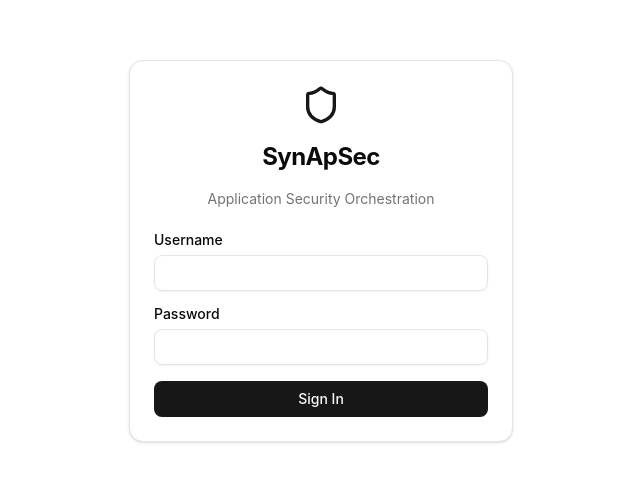
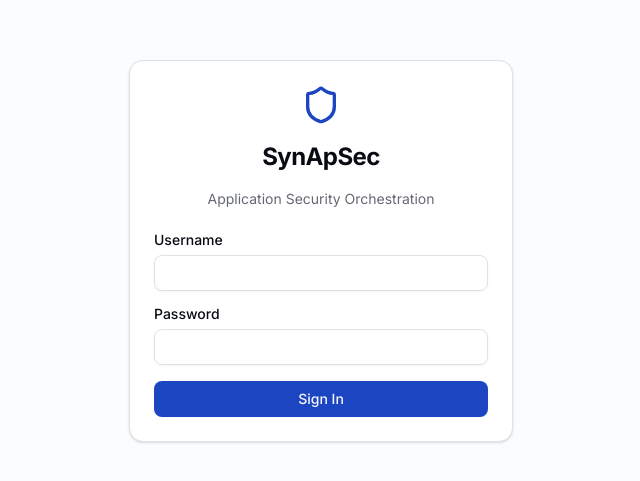
Before and after one commit to h0pes/synapsec, a React app in the folder frontend/: page /login in a window 1280 px wide. Shown: the part 149-630 px from the top of the page, without its empty margins (319-959 px from the left). Built offline with nearby package versions, Linux system fonts and the light colour scheme; the HTML template or start-up script is replaced by a standard one.

Commit message:
feat: establish design system foundation with custom colors, typography, and depth

```diff
--- a/frontend/package.json
+++ b/frontend/package.json
@@ -11,6 +11,7 @@
   },
   "dependencies": {
     "@dagrejs/dagre": "^2.0.4",
+    "@fontsource-variable/inter": "^5.2.8",
     "@tanstack/react-router": "^1.162.1",
     "@tanstack/react-table": "^8.21.3",
     "@xyflow/react": "^12.10.1",
--- a/frontend/src/index.css
+++ b/frontend/src/index.css
@@ -6,6 +6,7 @@
 @custom-variant dark (&:is(.dark *));
 
 @theme inline {
+    --font-sans: 'Inter', ui-sans-serif, system-ui, sans-serif;
     --radius-sm: calc(var(--radius) - 4px);
     --radius-md: calc(var(--radius) - 2px);
     --radius-lg: var(--radius);
@@ -44,75 +45,129 @@
     --color-sidebar-accent-foreground: var(--sidebar-accent-foreground);
     --color-sidebar-border: var(--sidebar-border);
     --color-sidebar-ring: var(--sidebar-ring);
+    /* Semantic category colors */
+    --color-sast: var(--sast);
+    --color-sca: var(--sca);
+    --color-dast: var(--dast);
+    /* Semantic severity colors */
+    --color-severity-critical: var(--severity-critical);
+    --color-severity-high: var(--severity-high);
+    --color-severity-medium: var(--severity-medium);
+    --color-severity-low: var(--severity-low);
+    --color-severity-info: var(--severity-info);
 }
 
 :root {
     --radius: 0.625rem;
-    --background: oklch(1 0 0);
-    --foreground: oklch(0.145 0 0);
+
+    /* Branded palette — deep indigo primary for a security platform */
+    --background: oklch(0.99 0.002 260);
+    --foreground: oklch(0.15 0.015 260);
     --card: oklch(1 0 0);
-    --card-foreground: oklch(0.145 0 0);
+    --card-foreground: oklch(0.15 0.015 260);
     --popover: oklch(1 0 0);
-    --popover-foreground: oklch(0.145 0 0);
-    --primary: oklch(0.205 0 0);
-    --primary-foreground: oklch(0.985 0 0);
-    --secondary: oklch(0.97 0 0);
-    --secondary-foreground: oklch(0.205 0 0);
-    --muted: oklch(0.97 0 0);
-    --muted-foreground: oklch(0.556 0 0);
-    --accent: oklch(0.97 0 0);
-    --accent-foreground: oklch(0.205 0 0);
-    --destructive: oklch(0.577 0.245 27.325);
-    --border: oklch(0.922 0 0);
-    --input: oklch(0.922 0 0);
-    --ring: oklch(0.708 0 0);
-    --chart-1: oklch(0.646 0.222 41.116);
-    --chart-2: oklch(0.6 0.118 184.704);
-    --chart-3: oklch(0.398 0.07 227.392);
-    --chart-4: oklch(0.828 0.189 84.429);
-    --chart-5: oklch(0.769 0.188 70.08);
-    --sidebar: oklch(0.985 0 0);
-    --sidebar-foreground: oklch(0.145 0 0);
-    --sidebar-primary: oklch(0.205 0 0);
-    --sidebar-primary-foreground: oklch(0.985 0 0);
-    --sidebar-accent: oklch(0.97 0 0);
-    --sidebar-accent-foreground: oklch(0.205 0 0);
-    --sidebar-border: oklch(0.922 0 0);
-    --sidebar-ring: oklch(0.708 0 0);
+    --popover-foreground: oklch(0.15 0.015 260);
+    --primary: oklch(0.45 0.2 265);
+    --primary-foreground: oklch(0.98 0.005 260);
+    --secondary: oklch(0.965 0.008 260);
+    --secondary-foreground: oklch(0.25 0.02 260);
+    --muted: oklch(0.96 0.006 260);
+    --muted-foreground: oklch(0.52 0.015 260);
+    --accent: oklch(0.95 0.015 260);
+    --accent-foreground: oklch(0.25 0.02 260);
+    --destructive: oklch(0.55 0.24 27);
+    --border: oklch(0.91 0.008 260);
+    --input: oklch(0.91 0.008 260);
+    --ring: oklch(0.45 0.2 265);
+
+    /* Category colors — SAST blue, SCA purple, DAST teal */
+    --sast: oklch(0.59 0.2 255);
+    --sca: oklch(0.55 0.22 290);
+    --dast: oklch(0.65 0.17 175);
+
+    /* Severity colors */
+    --severity-critical: oklch(0.55 0.25 25);
+    --severity-high: oklch(0.68 0.2 50);
+    --severity-medium: oklch(0.78 0.16 85);
+    --severity-low: oklch(0.6 0.15 250);
+    --severity-info: oklch(0.58 0 0);
+
+    /* Chart colors — category-aligned */
+    --chart-1: oklch(0.59 0.2 255);
+    --chart-2: oklch(0.55 0.22 290);
+    --chart-3: oklch(0.65 0.17 175);
+    --chart-4: oklch(0.68 0.2 50);
+    --chart-5: oklch(0.78 0.16 85);
+
+    /* Sidebar — slightly tinted background */
+    --sidebar: oklch(0.975 0.005 260);
+    --sidebar-foreground: oklch(0.15 0.015 260);
+    --sidebar-primary: oklch(0.45 0.2 265);
+    --sidebar-primary-foreground: oklch(0.98 0.005 260);
+    --sidebar-accent: oklch(0.94 0.02 265);
+    --sidebar-accent-foreground: oklch(0.25 0.02 260);
+    --sidebar-border: oklch(0.91 0.008 260);
+    --sidebar-ring: oklch(0.45 0.2 265);
+
+    /* Depth — card shadows */
+    --shadow-card: 0 1px 3px 0 rgb(0 0 0 / 0.04), 0 1px 2px -1px rgb(0 0 0 / 0.04);
+    --shadow-card-hover: 0 4px 12px 0 rgb(0 0 0 / 0.07);
+    --shadow-elevated: 0 8px 24px 0 rgb(0 0 0 / 0.1);
 }
 
 .dark {
-    --background: oklch(0.145 0 0);
-    --foreground: oklch(0.985 0 0);
-    --card: oklch(0.205 0 0);
-    --card-foreground: oklch(0.985 0 0);
-    --popover: oklch(0.205 0 0);
-    --popover-foreground: oklch(0.985 0 0);
-    --primary: oklch(0.922 0 0);
-    --primary-foreground: oklch(0.205 0 0);
-    --secondary: oklch(0.269 0 0);
-    --secondary-foreground: oklch(0.985 0 0);
-    --muted: oklch(0.269 0 0);
-    --muted-foreground: oklch(0.708 0 0);
-    --accent: oklch(0.269 0 0);
-    --accent-foreground: oklch(0.985 0 0);
-    --destructive: oklch(0.704 0.191 22.216);
+    --background: oklch(0.14 0.01 260);
+    --foreground: oklch(0.96 0.005 260);
+    --card: oklch(0.19 0.012 260);
+    --card-foreground: oklch(0.96 0.005 260);
+    --popover: oklch(0.19 0.012 260);
+    --popover-foreground: oklch(0.96 0.005 260);
+    --primary: oklch(0.65 0.2 265);
+    --primary-foreground: oklch(0.12 0.01 260);
+    --secondary: oklch(0.24 0.015 260);
+    --secondary-foreground: oklch(0.96 0.005 260);
+    --muted: oklch(0.24 0.015 260);
+    --muted-foreground: oklch(0.65 0.01 260);
+    --accent: oklch(0.26 0.02 265);
+    --accent-foreground: oklch(0.96 0.005 260);
+    --destructive: oklch(0.68 0.2 22);
     --border: oklch(1 0 0 / 10%);
-    --input: oklch(1 0 0 / 15%);
-    --ring: oklch(0.556 0 0);
-    --chart-1: oklch(0.488 0.243 264.376);
-    --chart-2: oklch(0.696 0.17 162.48);
-    --chart-3: oklch(0.769 0.188 70.08);
-    --chart-4: oklch(0.627 0.265 303.9);
-    --chart-5: oklch(0.645 0.246 16.439);
-    --sidebar: oklch(0.205 0 0);
-    --sidebar-foreground: oklch(0.985 0 0);
-    --sidebar-primary: oklch(0.488 0.243 264.376);
-    --sidebar-primary-foreground: oklch(0.985 0 0);
-    --sidebar-accent: oklch(0.269 0 0);
-    --sidebar-accent-foreground: oklch(0.985 0 0);
+    --input: oklch(1 0 0 / 12%);
+    --ring: oklch(0.65 0.2 265);
+
+    /* Category colors — slightly brighter for dark backgrounds */
+    --sast: oklch(0.65 0.2 255);
+    --sca: oklch(0.62 0.22 290);
+    --dast: oklch(0.72 0.17 175);
+
+    /* Severity colors — adjusted for dark mode contrast */
+    --severity-critical: oklch(0.65 0.24 25);
+    --severity-high: oklch(0.72 0.2 50);
+    --severity-medium: oklch(0.82 0.16 85);
+    --severity-low: oklch(0.65 0.15 250);
+    --severity-info: oklch(0.65 0 0);
+
+    /* Chart colors — category-aligned, dark mode */
+    --chart-1: oklch(0.65 0.2 255);
+    --chart-2: oklch(0.62 0.22 290);
+    --chart-3: oklch(0.72 0.17 175);
+    --chart-4: oklch(0.72 0.2 50);
+    --chart-5: oklch(0.82 0.16 85);
+
+    /* Sidebar */
+    --sidebar: oklch(0.17 0.012 260);
+    --sidebar-foreground: oklch(0.96 0.005 260);
+    --sidebar-primary: oklch(0.65 0.2 265);
+    --sidebar-primary-foreground: oklch(0.96 0.005 260);
+    --sidebar-accent: oklch(0.26 0.02 265);
+    --sidebar-accent-foreground: oklch(0.96 0.005 260);
     --sidebar-border: oklch(1 0 0 / 10%);
-    --sidebar-ring: oklch(0.556 0 0);
+    --sidebar-ring: oklch(0.65 0.2 265);
+
+    /* Depth — dark mode shadows */
+    --shadow-card: 0 1px 3px 0 rgb(0 0 0 / 0.2), 0 1px 2px -1px rgb(0 0 0 / 0.15);
+    --shadow-card-hover: 0 4px 12px 0 rgb(0 0 0 / 0.25);
+    --shadow-elevated: 0 8px 24px 0 rgb(0 0 0 / 0.35);
 }
 
 @layer base {
@@ -121,5 +176,8 @@
     }
   body {
     @apply bg-background text-foreground;
+    font-feature-settings: "cv02", "cv03", "cv04", "cv11";
+    -webkit-font-smoothing: antialiased;
+    -moz-osx-font-smoothing: grayscale;
     }
 }
--- a/frontend/src/main.tsx
+++ b/frontend/src/main.tsx
@@ -1,5 +1,6 @@
 import { StrictMode } from 'react'
 import { createRoot } from 'react-dom/client'
+import '@fontsource-variable/inter'
 import './index.css'
 import './i18n'
 import App from './App.tsx'
```
Also changed, not shown: 1 other file (tests, documents, lock files or other folders).
